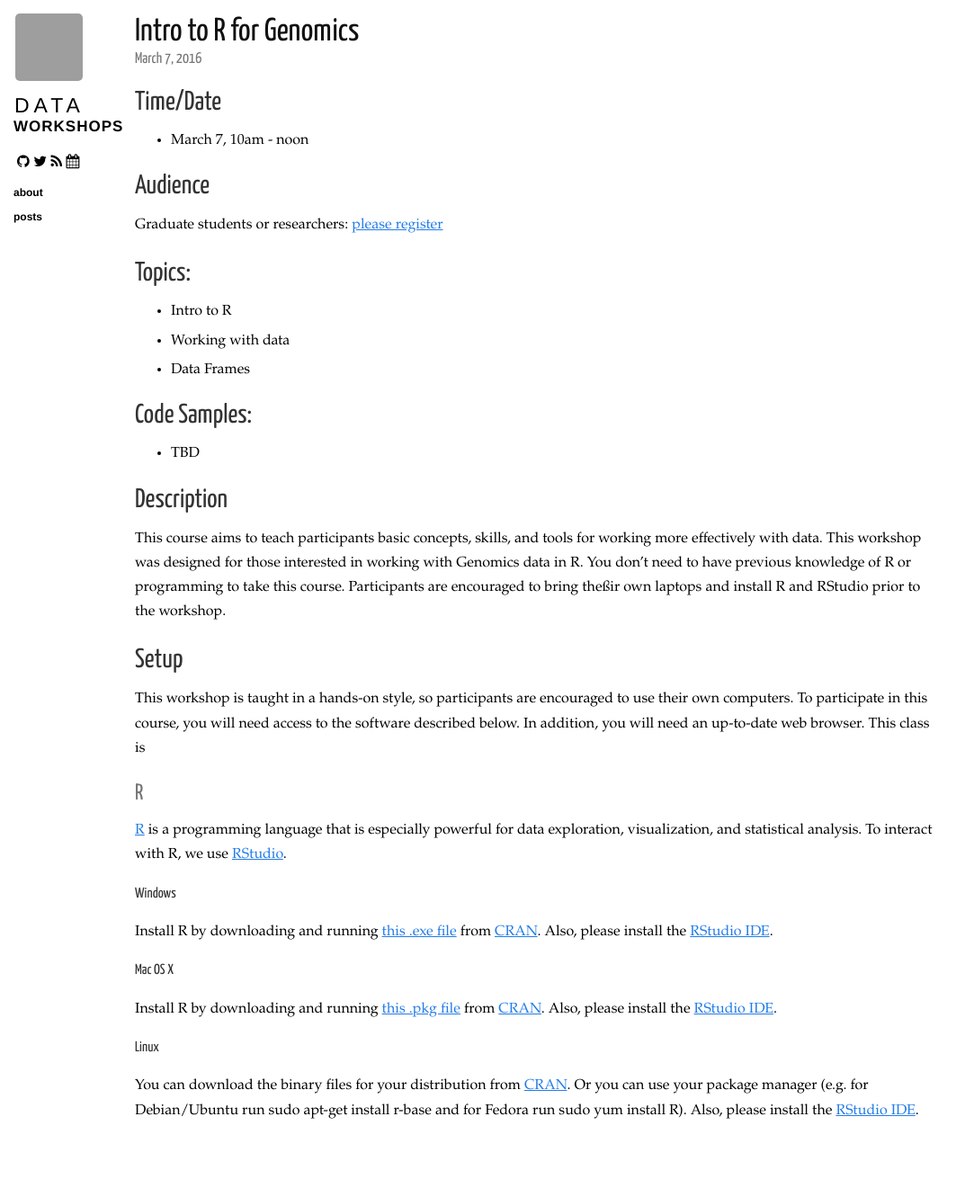
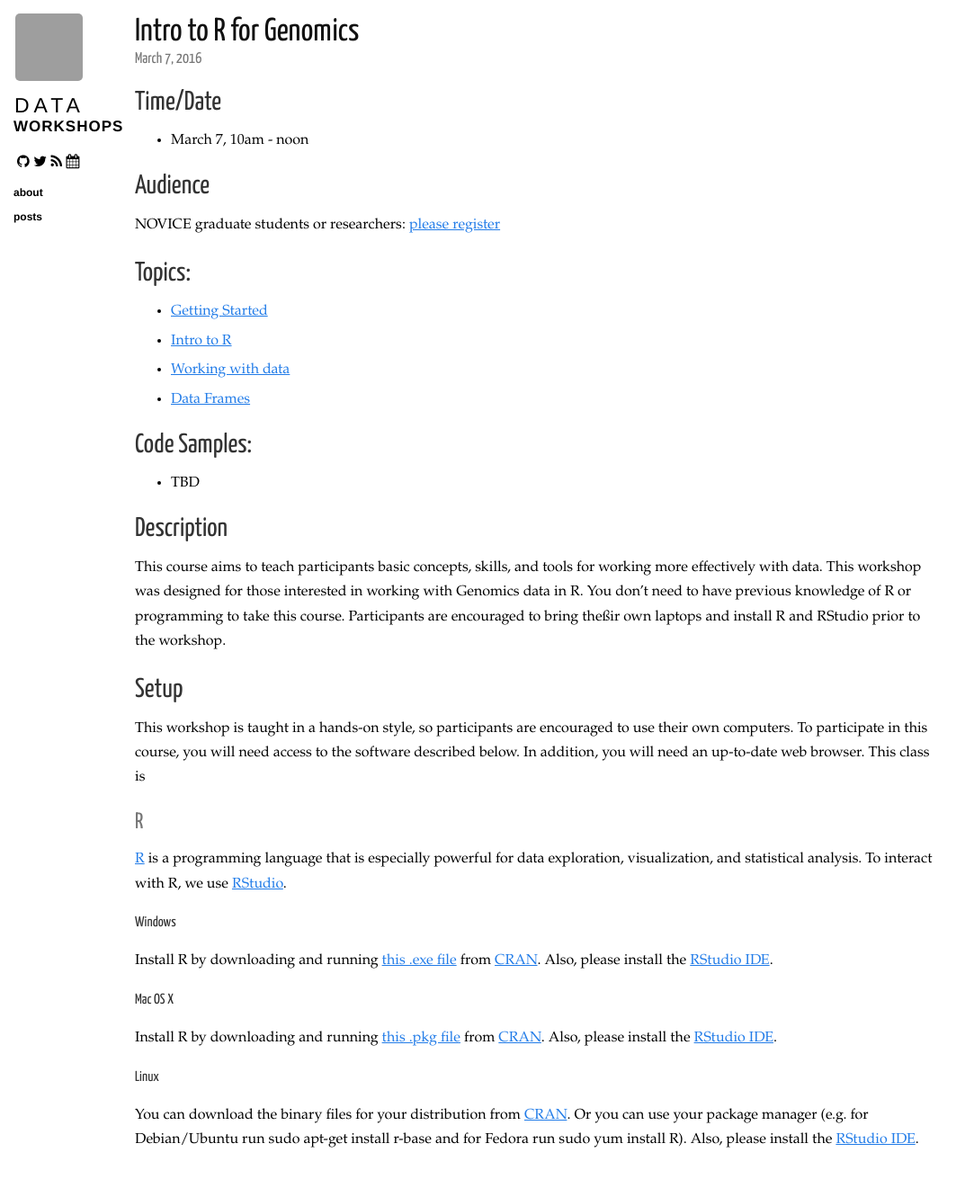
Before and after one commit to ucsdlib/workshops, a Jekyll site: the page built from _posts/2016-03-07-intro-r-genomics.markdown, in a window 1280 px wide. Shown: the whole page at 90% size, without its empty margins (0-1083 px from the left). Built offline with Jekyll 4.4.1, drawn with Linux system fonts in a browser that asks for light colours; nearby versions of some CDN libraries; Markdown is read by kramdown in place of the engine named in the settings; before the commit the page ends 1299 px from its top, so only the background shows below that; grey boxes are pictures that could not be loaded.

Commit message:
adding links to dc

```diff
--- a/_posts/2016-03-07-intro-r-genomics.markdown
+++ b/_posts/2016-03-07-intro-r-genomics.markdown
@@ -10,13 +10,14 @@ category: posts
 
 ## Audience
 
-Graduate students or researchers: [please register](http://ucsd.libcal.com/event/2371650)
+NOVICE graduate students or researchers: [please register](http://ucsd.libcal.com/event/2371650)
 
 ## Topics:
 
-* Intro to R
-* Working with data
-* Data Frames
+* [Getting Started](http://www.datacarpentry.org/R-genomics/00-before-we-start.html)
+* [Intro to R](http://www.datacarpentry.org/R-genomics/01-intro-to-R.html)
+* [Working with data](http://www.datacarpentry.org/R-genomics/02-starting-with-data.html)
+* [Data Frames](http://www.datacarpentry.org/R-genomics/03-data-frames.html)
 
 ## Code Samples:
 
```
